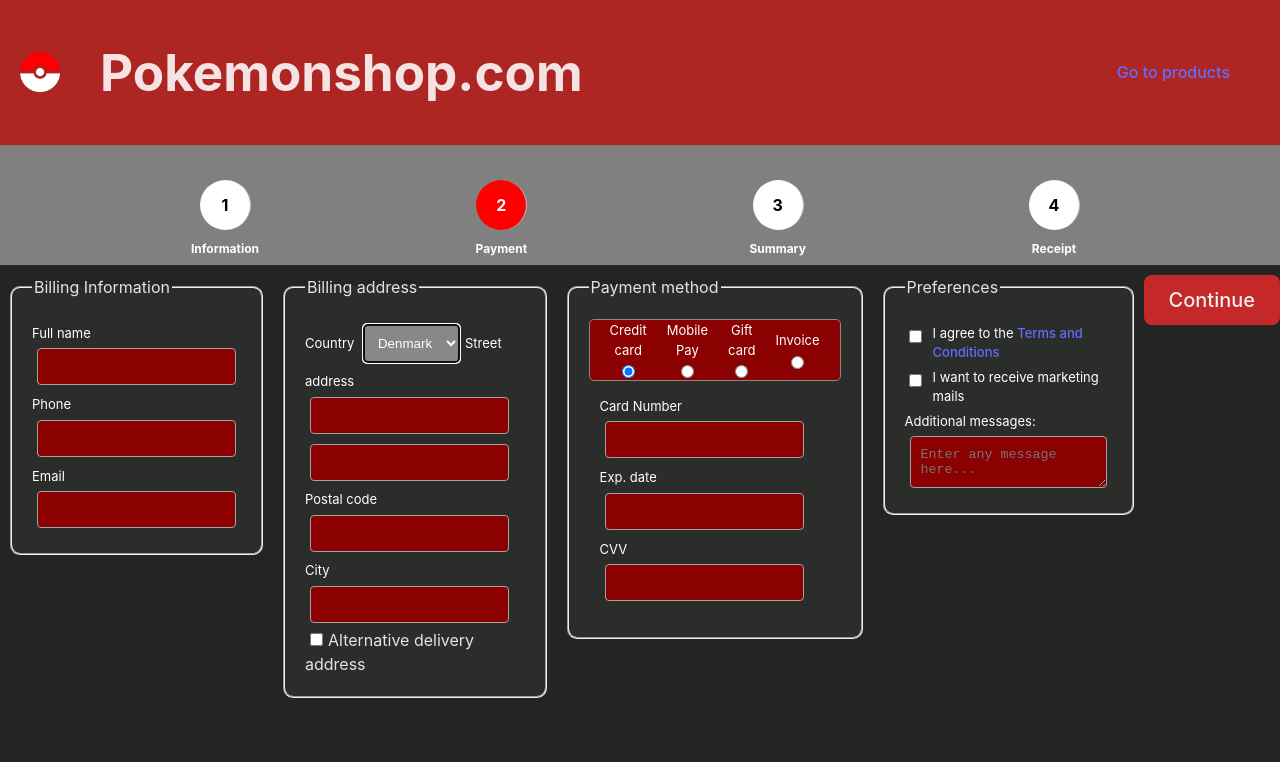
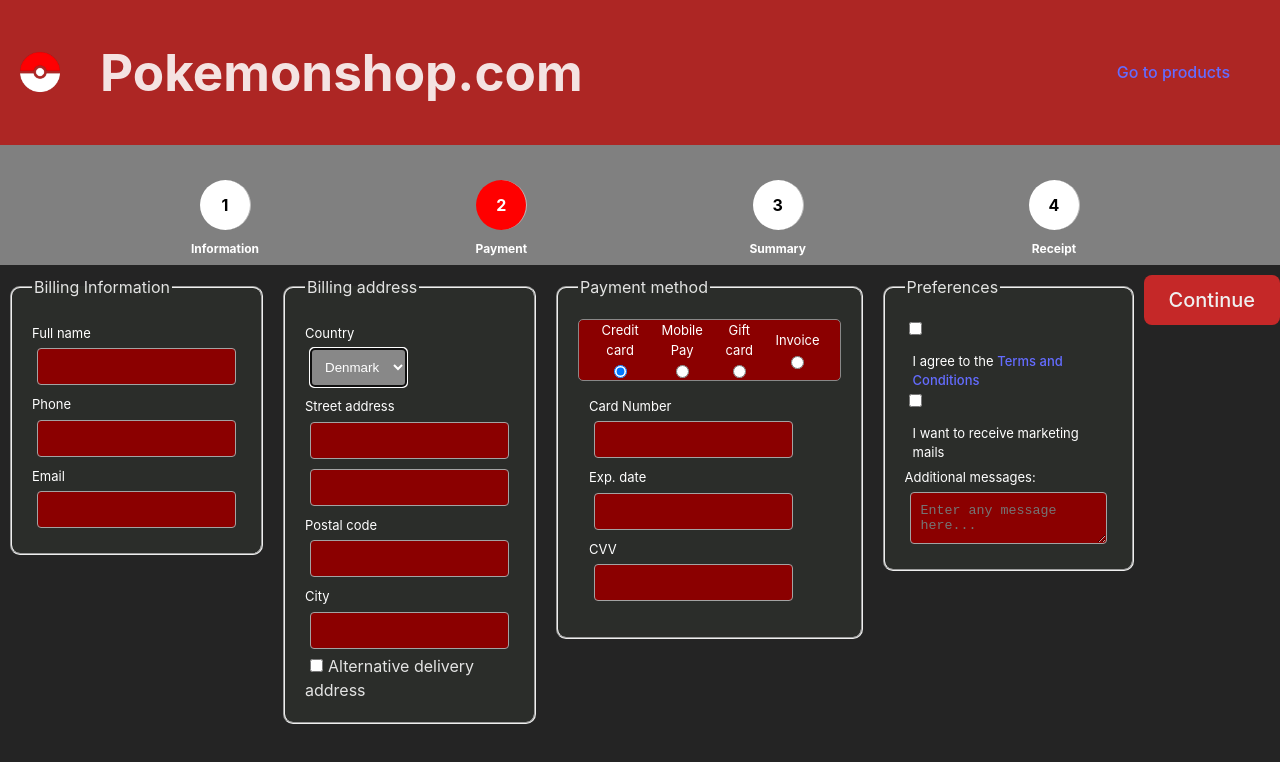
Before and after one commit to madsvnielsen/shopping-frontend, a React (Vite) app: page /basket/payment in a window 1280 px wide. Shown: the top 762 px of the page. Built offline with nearby package versions, Linux system fonts and the light colour scheme.

Commit message:
Separat address form.

```diff
--- /dev/null
+++ b/src/Components/AddressForm.css
@@ -0,0 +1,57 @@
+.form-container{
+    display: flex;
+    flex-direction: row;
+    justify-content: space-around;
+    align-items: start;
+}
+
+.form-control {
+    background-color: darkred;
+    border: 1px solid rgb(163, 163, 163);
+    padding : 10px;
+    border-radius: 4px;
+    margin: 5px;
+}
+
+.form-control:focus {
+    background-color: rgb(136, 136, 136);
+    border: 1px solid darkred;
+
+}
+
+.form-control-group {
+    display: flex;
+    flex-direction: column;
+    align-items: flex-start;
+}
+label {
+    color: white;
+    margin-top: 5px;
+}
+
+fieldset {
+    border-radius: 10px;
+    padding:20px;
+    margin: 10px;
+    background-color: #2b2d2a;
+
+}
+
+.form-select-group{
+    text-align: center;
+    border-radius: 5px;
+    background-color: darkred;
+    border: 1px solid rgb(136, 136, 136);
+    flex-direction: row;
+    justify-content: space-around;
+    padding: 10px;
+    min-width: 20%;
+}
+
+.form-select{
+    padding: 10px;
+    height: 20px;
+    width: auto;
+
+    border: 0px;
+}
--- a/src/Components/AddressForm.tsx
+++ b/src/Components/AddressForm.tsx
@@ -1,6 +1,7 @@
 import {ICity} from "../interfaces/ICity";
 import {CityAPI} from '../CityAPI';
 import {useState} from 'react';
+import './AddressForm.css';
 
 function AddressForm(){
 
@@ -16,7 +17,7 @@ function AddressForm(){
     }
 
     return(
-        <div>
+        <div className="form-control-group">
             <label htmlFor="country">Country </label>
             <select className="form-control" id="country" name="user_country" autoFocus>
                 <option selected>Denmark</option>
```
Also changed, not shown: src/views/PaymentView.tsx (+0 -42 lines).
